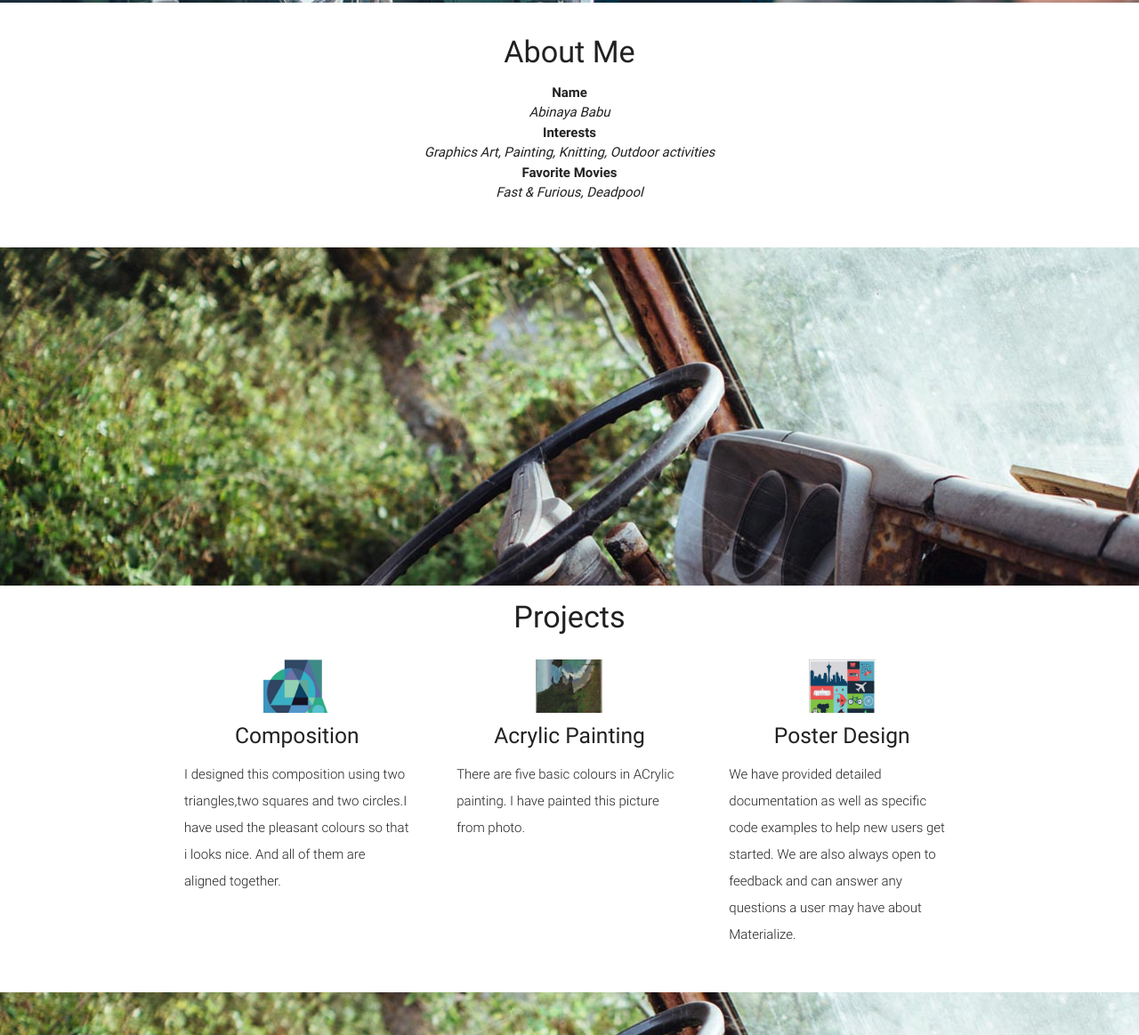
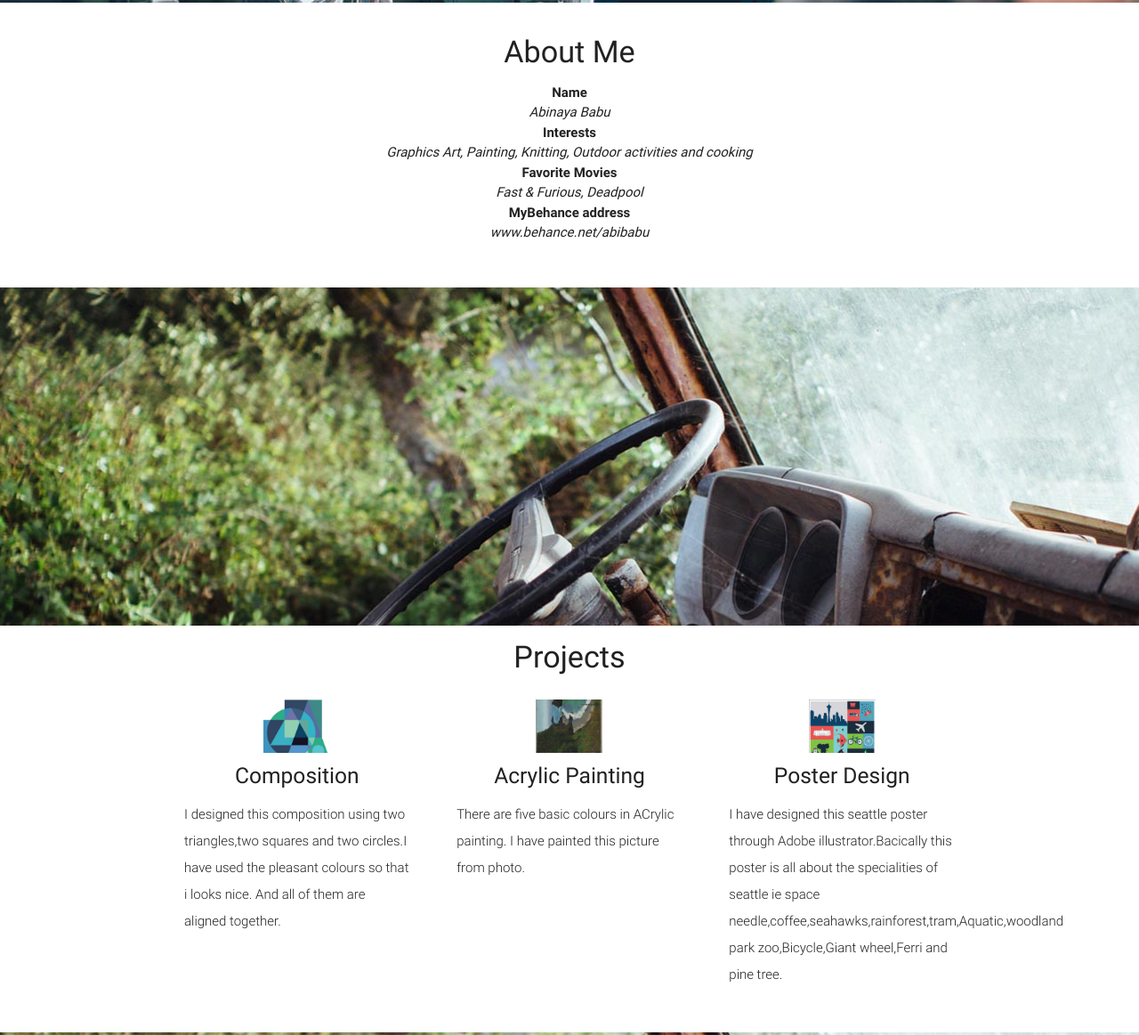
Before and after one commit to abi25263/abi25263.github.io, a plain HTML site: page index.html in a window 1280 px wide. Shown: the part 377-1540 px from the top of the page at 89% size. Drawn offline with nearby package versions, Linux system fonts and the light colour scheme.

Commit message:
About me and project
Details and link added

```diff
--- a/index.html
+++ b/index.html
@@ -62,11 +62,11 @@
               <li class="abt-me-hdr">Name</li>
               <li class="abt-me-dtl">Abinaya Babu</li>
               <li class="abt-me-hdr">Interests</li>
-              <li class="abt-me-dtl">Graphics Art, Painting, Knitting, Outdoor activities</li>
+              <li class="abt-me-dtl">Graphics Art, Painting, Knitting, Outdoor activities and cooking</li>
               <li class="abt-me-hdr">Favorite Movies</li>
               <li class="abt-me-dtl">Fast & Furious, Deadpool</li>
-              <li class="abt-me-hdr"></li>
-              <li class="abt-me-dtl"></li>
+              <li class="abt-me-hdr">MyBehance address</li>
+              <li class="abt-me-dtl">www.behance.net/abibabu</li>
 
 
           </ul>
@@ -99,7 +99,7 @@
         <div class="col s12 m4">
           <div class="icon-block">
 
-            <img class="proj-icon" src="composition-icon.jpg" alt="">
+             <img class="proj-icon" src="composition-icon.jpg" alt="">
 <!--            <h2 class="center brown-text"><i class="material-icons">flash_on</i></h2>-->
             <h5 class="center">Composition</h5>
 
@@ -109,6 +109,7 @@
 
         <div class="col s12 m4">
           <div class="icon-block">
+
            <img class="proj-icon" src="Acrylic-icon.jpg" alt="">
 <!--            <h2 class="center brown-text"><i class="material-icons">group</i></h2>-->
             <h5 class="center">Acrylic Painting</h5>
@@ -119,11 +120,12 @@
 
         <div class="col s12 m4">
           <div class="icon-block">
+
            <img class="proj-icon" src="poster-icon.jpg" alt="">
 <!--            <h2 class="center brown-text"><i class="material-icons">settings</i></h2>-->
             <h5 class="center">Poster Design</h5>
 
-            <p class="light">We have provided detailed documentation as well as specific code examples to help new users get started. We are also always open to feedback and can answer any questions a user may have about Materialize.</p>
+            <p class="light">I have designed this seattle poster through Adobe illustrator.Bacically this poster is all about the specialities of seattle ie space needle,coffee,seahawks,rainforest,tram,Aquatic,woodland park zoo,Bicycle,Giant wheel,Ferri and pine tree. </p>
           </div>
         </div>
       </div>
```
